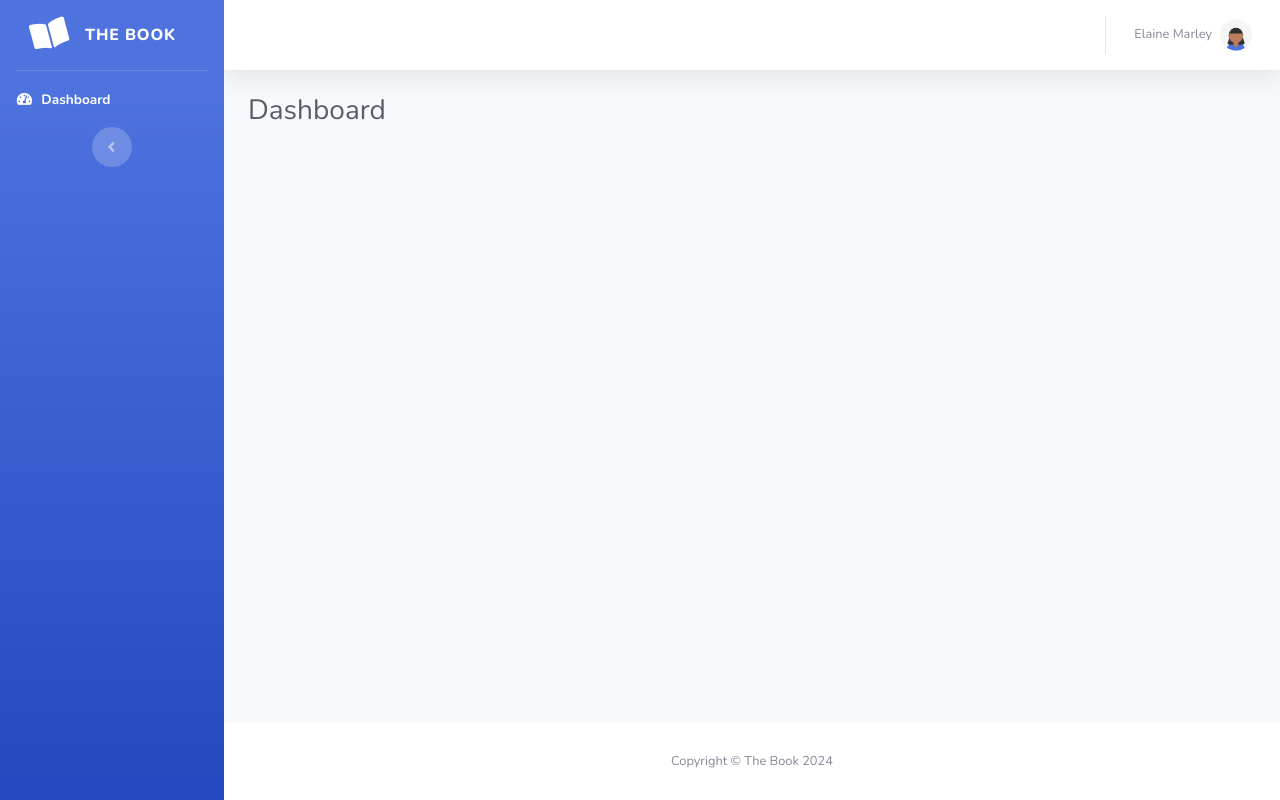
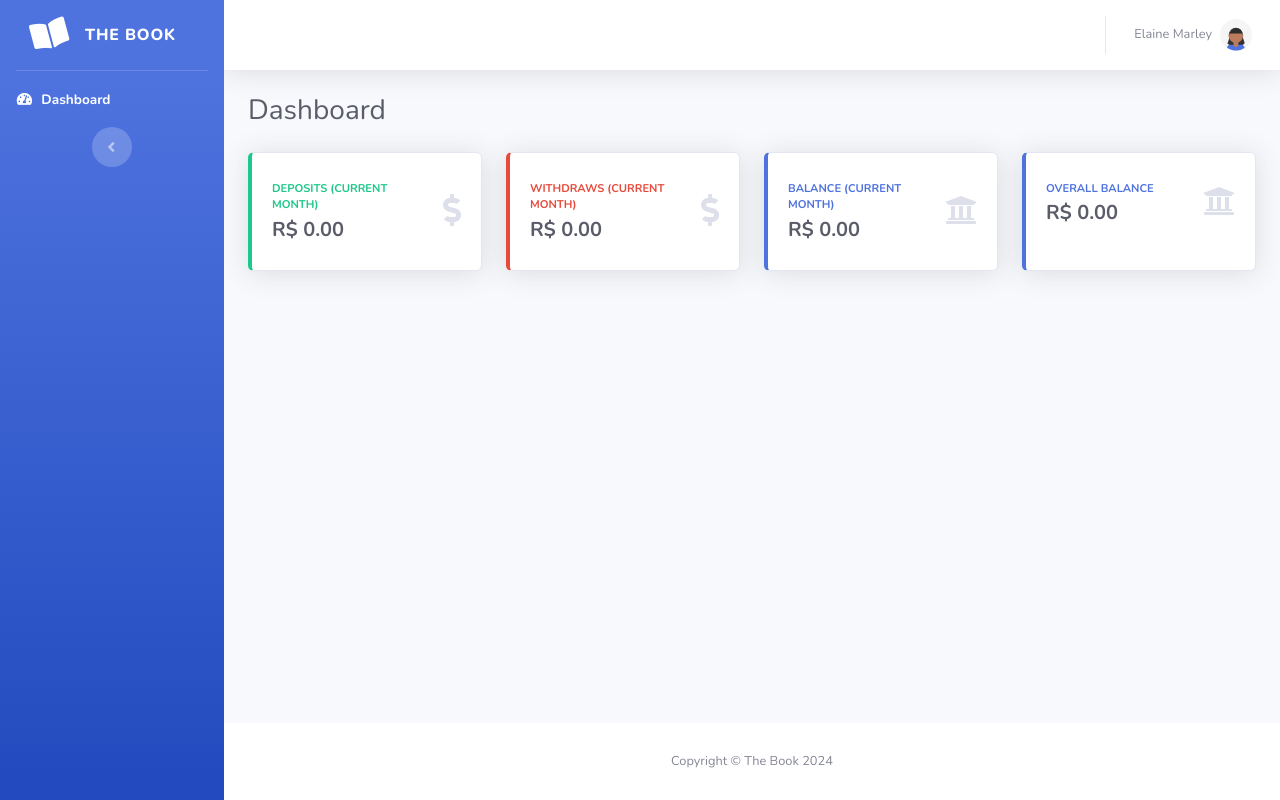
Before and after one commit to lhc/thebook, a Django app: page / in a window 1280 px wide. Run offline with Django 5.2, Linux system fonts and the light colour scheme; the visitor is signed in with stand-in values (Sample User, id 1); some libraries are stand-ins or nearby versions.

Commit message:
Add current month cashbooks summary placeholder in dashboard

```diff
--- a/thebook/base/templates/base/dashboard.html
+++ b/thebook/base/templates/base/dashboard.html
@@ -1,5 +1,6 @@
 {% extends "base/main.html" %}
 
+{% load currency %}
 {% load i18n %}
 
 {% block content %}
@@ -11,6 +12,86 @@
         {% translate "Dashboard" %}
       </h1>
     </div>
+
+    <div class="row">
+      <div class="col-xl-3 col-md-6 mb-4">
+        <div class="card border-left-success shadow h-100 py-2">
+          <div class="card-body">
+            <div class="row no-gutters align-items-center">
+              <div class="col mr-2">
+                <div class="text-xs font-weight-bold text-success text-uppercase mb-1">
+                  {% translate "Deposits (current month)" %}
+                </div>
+                <div class="h5 mb-0 font-weight-bold text-gray-800">
+                  {{ deposits|money }}
+                </div>
+              </div>
+              <div class="col-auto">
+                <i class="fas fa-dollar-sign fa-2x text-gray-300"></i>
+              </div>
+            </div>
+          </div>
+        </div>
+      </div>
+      <div class="col-xl-3 col-md-6 mb-4">
+        <div class="card border-left-danger shadow h-100 py-2">
+          <div class="card-body">
+            <div class="row no-gutters align-items-center">
+              <div class="col mr-2">
+                <div class="text-xs font-weight-bold text-danger text-uppercase mb-1">
+                  {% translate "Withdraws (current month)" %}
+                </div>
+                <div class="h5 mb-0 font-weight-bold text-gray-800">
+                  {{ withdraws|money }}
+                </div>
+              </div>
+              <div class="col-auto">
+                <i class="fas fa-dollar-sign fa-2x text-gray-300"></i>
+              </div>
+            </div>
+          </div>
+        </div>
+      </div>
+      <div class="col-xl-3 col-md-6 mb-4">
+        <div class="card border-left-primary shadow h-100 py-2">
+          <div class="card-body">
+            <div class="row no-gutters align-items-center">
+              <div class="col mr-2">
+                <div class="text-xs font-weight-bold text-primary text-uppercase mb-1">
+                  {% translate "Balance (current month)" %}
+                </div>
+                <div class="h5 mb-0 font-weight-bold text-gray-800">
+                  {{ balance|money }}
+                </div>
+              </div>
+              <div class="col-auto">
+                <i class="fas fa-university fa-2x text-gray-300"></i>
+              </div>
+            </div>
+          </div>
+        </div>
+      </div>
+      <div class="col-xl-3 col-md-6 mb-4">
+        <div class="card border-left-primary shadow h-100 py-2">
+          <div class="card-body">
+            <div class="row no-gutters align-items-center">
+              <div class="col mr-2">
+                <div class="text-xs font-weight-bold text-primary text-uppercase mb-1">
+                  {% translate "Overall Balance" %}
+                </div>
+                <div class="h5 mb-0 font-weight-bold text-gray-800">
+                  {{ overall_balance|money }}
+                </div>
+              </div>
+              <div class="col-auto">
+                <i class="fas fa-university fa-2x text-gray-300"></i>
+              </div>
+            </div>
+          </div>
+        </div>
+      </div>
+    </div>
+
   </div>
   <!-- /.container-fluid -->
 {% endblock content %}
--- /dev/null
+++ b/thebook/base/templatetags/currency.py
@@ -0,0 +1,12 @@
+import numbers
+
+from django import template
+
+register = template.Library()
+
+
+@register.filter
+def money(value):
+    if isinstance(value, numbers.Number):
+        return f"(R$ {-1 * value:.2f})" if value < 0 else f"R$ {value:.2f}"
+    return "-"
--- a/thebook/base/views.py
+++ b/thebook/base/views.py
@@ -1,8 +1,21 @@
+import datetime
+from decimal import Decimal
+
 from django.shortcuts import render
+
+
+def _get_dashboard_context():
+    return {
+        "deposits": Decimal("0"),
+        "withdraws": Decimal("0"),
+        "balance": Decimal("0"),
+        "overall_balance": Decimal("0"),
+    }
 
 
 def dashboard(request):
     return render(
         request,
         "base/dashboard.html",
+        context=_get_dashboard_context(),
     )
```
Also changed, not shown: thebook/base/tests/test_templatetags_currency.py (added, +33 -0 lines), thebook/base/templatetags/__init__.py (added).
